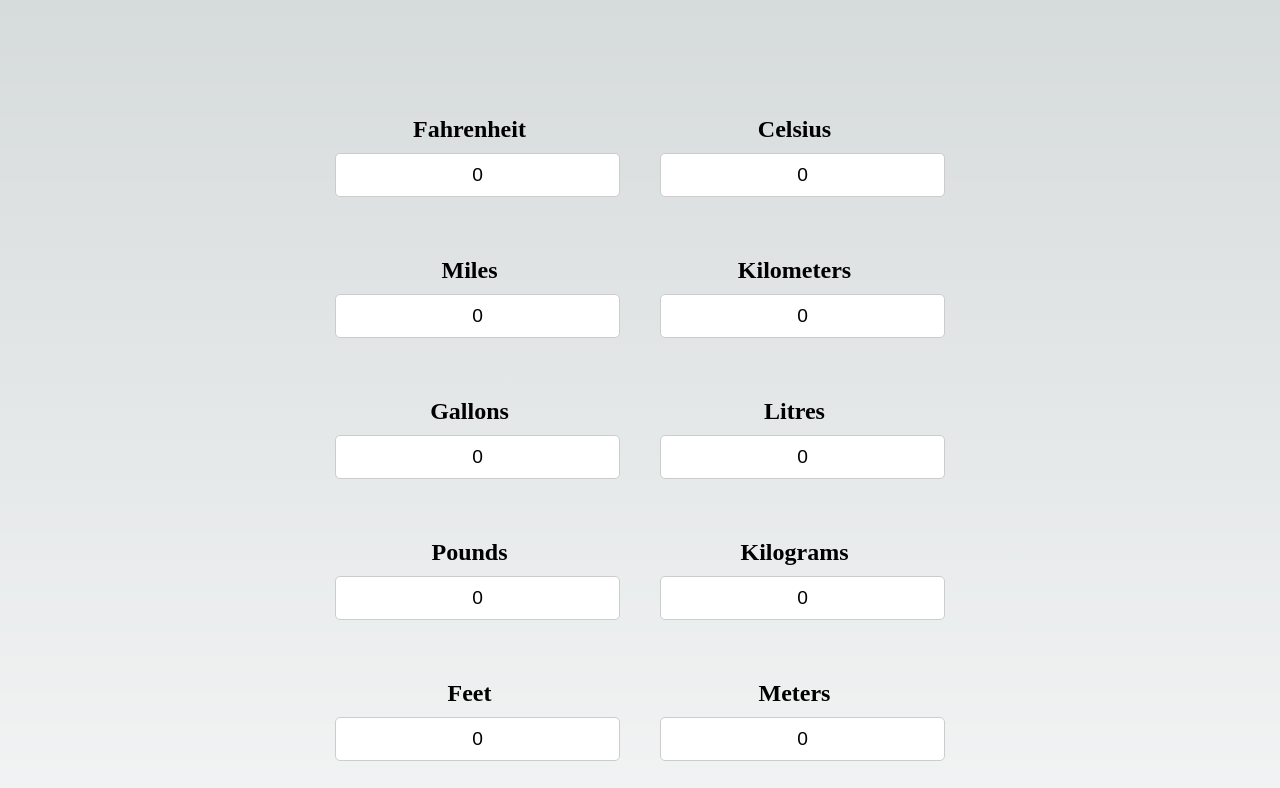
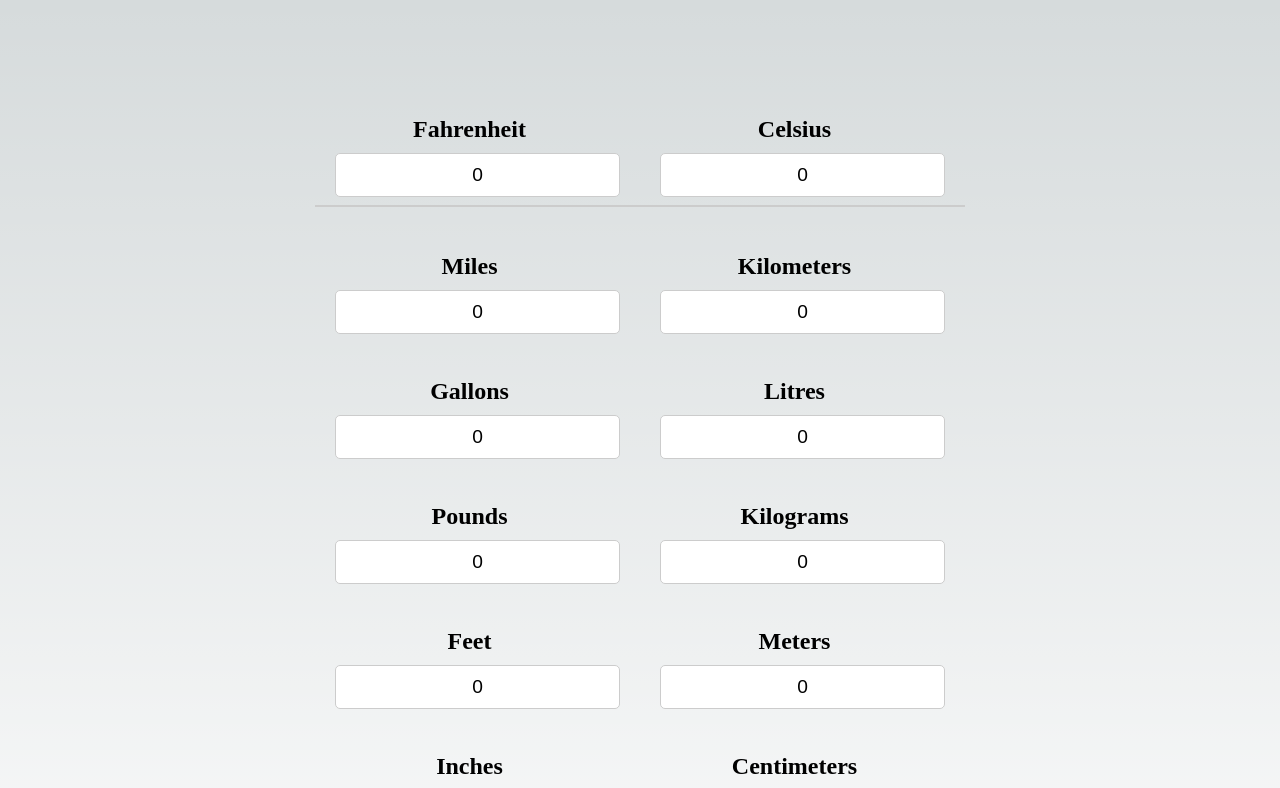
Before and after one commit to pcherkashin/converter-app, a Next.js app: page / in a window 1280 px wide. Shown: the top 788 px of the page. Built offline with nearby package versions, Linux system fonts and the light colour scheme.

Commit message:
add bottom line

```diff
--- a/components/temperature.js
+++ b/components/temperature.js
@@ -21,6 +21,7 @@ export default function TempConverter() {
 
   return (
     <div className={styles.container}>
+      <div className={styles.row}>
       <div className={styles.column}>
       <label htmlFor="fahrenheit" className={styles.label}>Fahrenheit</label>
 
@@ -45,5 +46,6 @@ export default function TempConverter() {
         />
       </div>
     </div>
+    </div>
   )
 }
--- a/styles/Component.module.css
+++ b/styles/Component.module.css
@@ -3,7 +3,7 @@
     justify-content: center;
     align-items: center;
     flex-wrap: wrap;
-    margin-bottom: 2rem;
+    margin-bottom: 1rem;
   }
 
   .column {
@@ -30,3 +30,12 @@
     width: 100%;
     max-width: 300px;
   }
+
+  .row {
+    display: flex;
+    flex-direction: row;
+    align-items: center;
+    justify-content: center;
+    margin-bottom: 10px;
+    border-bottom: 2px solid #ccc;
+  }
```
